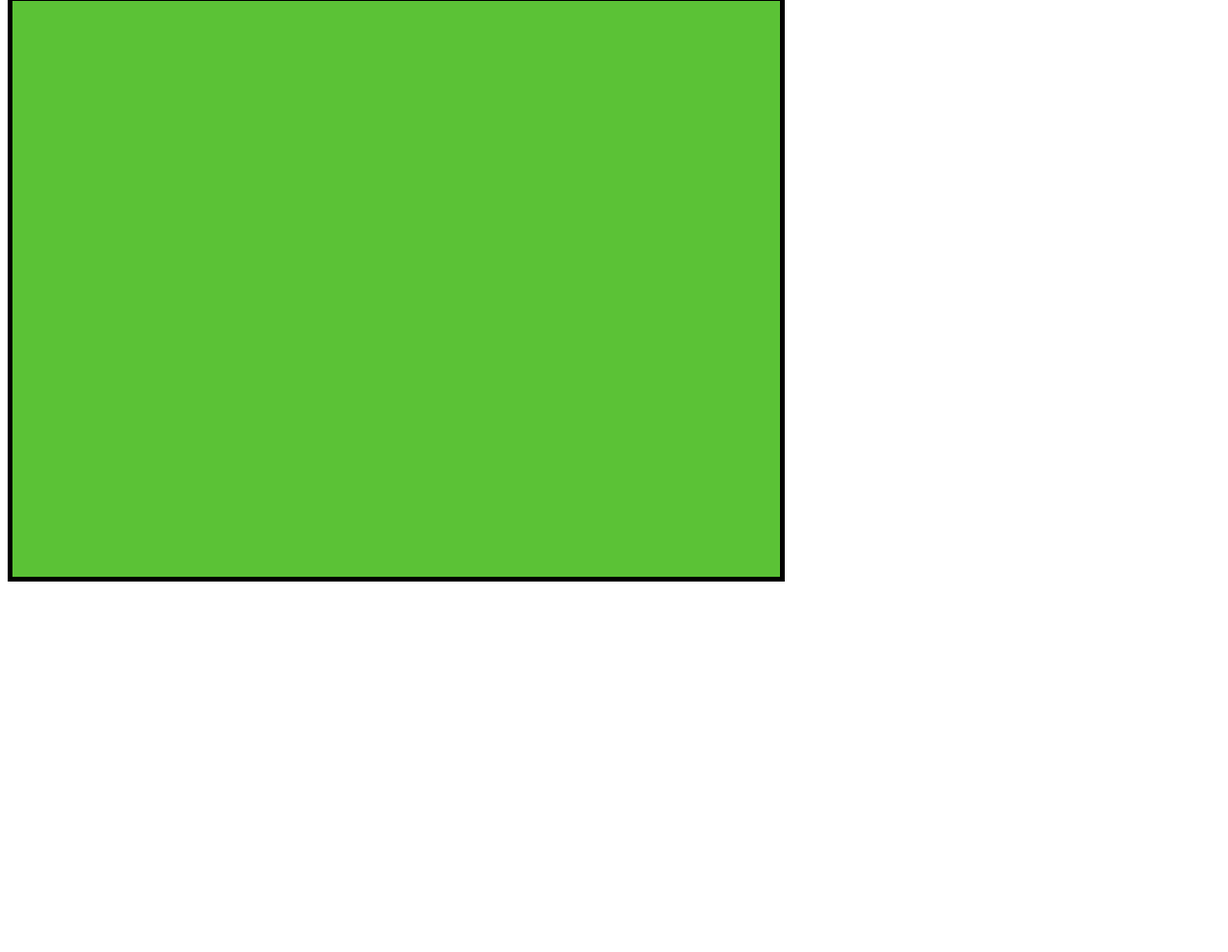
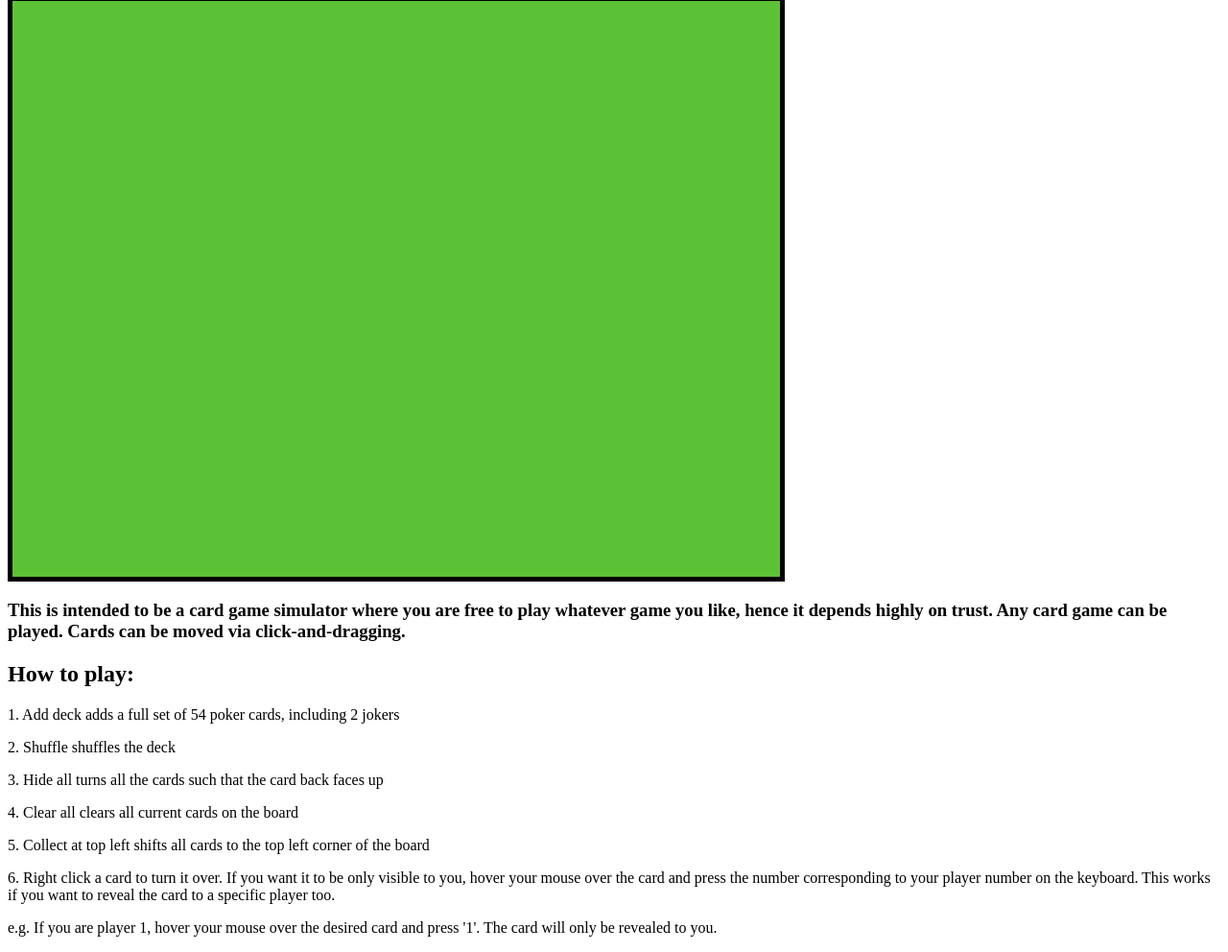
Before and after one commit to bowen2/acg, a website: page index.html in a window 1280 px wide. Shown: the part 117-1109 px from the top of the page at 96% size. Before the commit the page ends 800 px from the top, so only its background shows below. Drawn offline with nearby package versions, Linux system fonts and the light colour scheme.

Commit message:
Update index.html

```diff
--- a/index.html
+++ b/index.html
@@ -10,6 +10,7 @@
             h1 {
                 text-align: center;
                 padding:5px;
+                color:Green;
             }
         </style>
         <script src="/socket.io/socket.io.js"></script>
@@ -21,6 +22,17 @@
         <button id="hide-all">Hide all</button><button id="clear-all">Clear all</button>
         <button id="collect">Collect at top left</button></p>
         <canvas id="canvas">Your browser does not support HTML5 canvas. Please update your browser.</canvas>
+        <article>
+          <h3>This is intended to be a card game simulator where you are free to play whatever game you like, hence it depends highly on trust. Any card game can be played. Cards can be moved via click-and-dragging.</h3>
+          <h2>How to play:</h2>
+          <p>1. Add deck adds a full set of 54 poker cards, including 2 jokers</p>
+          <p>2. Shuffle shuffles the deck</p>
+          <p>3. Hide all turns all the cards such that the card back faces up</p>
+          <p>4. Clear all clears all current cards on the board</p>
+          <p>5. Collect at top left shifts all cards to the top left corner of the board</p>
+          <p>6. Right click a card to turn it over. If you want it to be only visible to you, hover your mouse over the card and press the number corresponding to your player number on the keyboard. This works if you want to reveal the card to a specific player too.</p>
+          <p>e.g. If you are player 1, hover your mouse over the desired card and press '1'. The card will only be revealed to you. </p>
+        </article>
     </body>
     <script src="/static/game.js"></script>
 </html>
```
